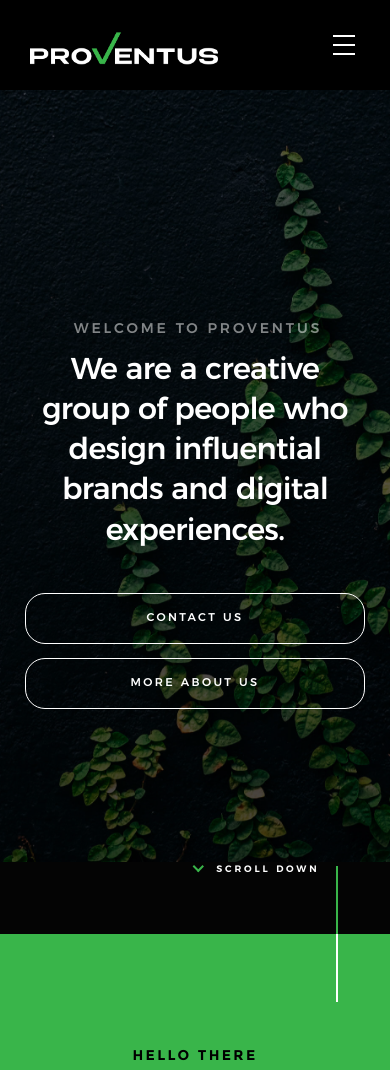
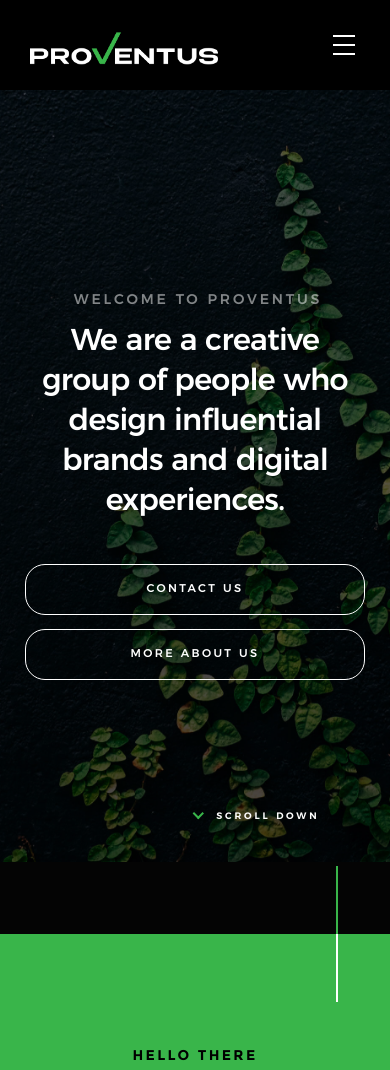
Before and after one commit to mostafanawam/proventus, a Django app: page / in a window 390 px wide. Shown: the top 1070 px of the page. Run offline with Django 3.2, Linux system fonts and the light colour scheme; data comes from the database, SQL or seed files in the repository; some web fonts are replaced.

Commit message:
update hero

```diff
--- a/proventus/assets/css/main.css
+++ b/proventus/assets/css/main.css
@@ -136,24 +136,23 @@ body {
     position: relative; /* Add position relative to create space for the underline */
   }
 
-  .nav a::after {
+  /* .nav a::after {
     content: '';
     position: absolute;
     left: 0;
-    bottom: -20px; /* Distance of the underline from the text */
+    bottom: -20px;
     width: 0;
-    height: 3px; /* Thickness of the underline */
+    height: 3px;
     background-color: var(--main);
-    transition: width 0.4s ease; /* Add transition for width */
+    transition: width 0.4s ease;
   }
 
   .nav a:hover::after {
-    width: 100%; /* Expand the underline to the full width of the link */
-  }
-
-  /* Hover effects */
+    width: 100%;
+  } */
+
   .nav a:hover {
-    color: var(--main); /* Change color on hover */
+    color: var(--main);
   }
 
 
@@ -1936,12 +1935,12 @@ button::-moz-focus-inner, input::-moz-focus-inner {
 }
 
 .home-content__main {
-    padding-top: 24rem;
+    padding-top: 10rem;
     position: relative;
 }
 
 .home-content__buttons {
-    padding-top: 6rem;
+    padding-top: 1rem;
     text-align: left;
 }
 
@@ -1969,7 +1968,7 @@ button::-moz-focus-inner, input::-moz-focus-inner {
 .home-content__scroll {
     position: absolute;
     right: 9.5rem;
-    bottom: 8.4rem;
+    bottom: 11rem;
 }
 
 .home-content__scroll a {
@@ -2204,7 +2203,7 @@ html.no-csstransitions .home-content__main {
         display: none;
     }
     .home-content__main {
-        padding-top: 21rem;
+        padding-top:10rem;
         padding-right: 80px;
         max-width: 680px;
     }
@@ -2241,6 +2240,7 @@ html.no-csstransitions .home-content__main {
     }
     .home-content__scroll {
         right: 7.5rem;
+        bottom: 11rem;
     }
     .home-content__line {
         right: 5.5rem;
@@ -2265,7 +2265,7 @@ html.no-csstransitions .home-content__main {
         display: none;
     }
     .home-content__scroll {
-        bottom: 5.4rem;
+        bottom: 11rem;
     }
     .home-content__line {
         height: 7.2rem;
@@ -2282,7 +2282,7 @@ html.no-csstransitions .home-content__main {
     .home-content__main {
         text-align: center;
         max-width: none;
-        padding-top: 15rem;
+        padding-top: 10rem;
         padding-right: 25px;
         width: 85%;
     }
@@ -2312,7 +2312,7 @@ html.no-csstransitions .home-content__main {
         font-size: 3.2rem;
     }
     .home-content__main {
-        padding-top: 16.2rem;
+        padding-top: 10rem;
         width: auto;
     }
 }
@@ -3212,6 +3212,7 @@ html.no-csstransitions .home-content__main {
 .contact-primary, .contact-secondary {
     float: left;
     padding: 0 5rem;
+
 }
 
 .contact-primary {
@@ -3243,6 +3244,7 @@ html.no-csstransitions .home-content__main {
 
 .contact-secondary .cinfo {
     margin-bottom: 4.8rem;
+    color: white;
 }
 
 .contact-social {
--- a/proventus/assets/js/main.js
+++ b/proventus/assets/js/main.js
@@ -287,7 +287,6 @@
 
         e.preventDefault();
         e.stopPropagation();
-
         $('html, body').stop().animate({
             'scrollTop': $target.offset().top
         }, cfg.scrollDuration, 'swing').promise().done(function () {
@@ -301,7 +300,7 @@
     });
 };
 
-document.addEventListener('DOMContentLoaded', function() {
+/*document.addEventListener('DOMContentLoaded', function() {
     var sections = document.querySelectorAll('section');
     var navLinks = document.querySelectorAll('.nav-link');
 
@@ -326,7 +325,7 @@ document.addEventListener('DOMContentLoaded', function() {
 
     window.addEventListener('scroll', highlightNavLink);
   });
-
+  */
 
 
    /* Placeholder Plugin Settings
--- a/proventus/main/templates/index.html
+++ b/proventus/main/templates/index.html
@@ -62,7 +62,7 @@
             </a>
         </div>
       <ul class="nav">
-        <li><a class="smoothscroll nav-link"  href="#home" >Home</a></li>
+        <li><a class="smoothscroll nav-link active"  href="#home" >Home</a></li>
         <li><a class="smoothscroll nav-link"  href="#about" >About</a></li>
         <li><a class="smoothscroll nav-link"  href="#services">Services</a></li>
         <li><a class="smoothscroll nav-link"  href="#contact">Contact</a></li>
@@ -72,7 +72,7 @@
 
 
 
-    <header class="s-header display-small "   >
+    <header class="s-header display-small "  >
 
         <div class="header-logo">
             <a class="site-logo" href="#home">
@@ -283,7 +283,7 @@
 
             <div class="contact-primary">
 
-                <h3 class="h6">Send Us A Message</h3>
+                <h3 class="h4">Send Us A Message</h3>
 
                 <form name="contactForm" id="contactForm" method="post" action="" novalidate="novalidate">
                     <fieldset>
@@ -330,7 +330,7 @@
             <div class="contact-secondary">
                 <div class="contact-info">
 
-                    <h3 class="h6 hide-on-fullwidth">Contact Info</h3>
+                    <h3 class="h4 hide-on-fullwidth">Contact Info</h3>
 
                     <div class="cinfo">
                         <h5>Where to Find Us</h5>
```
